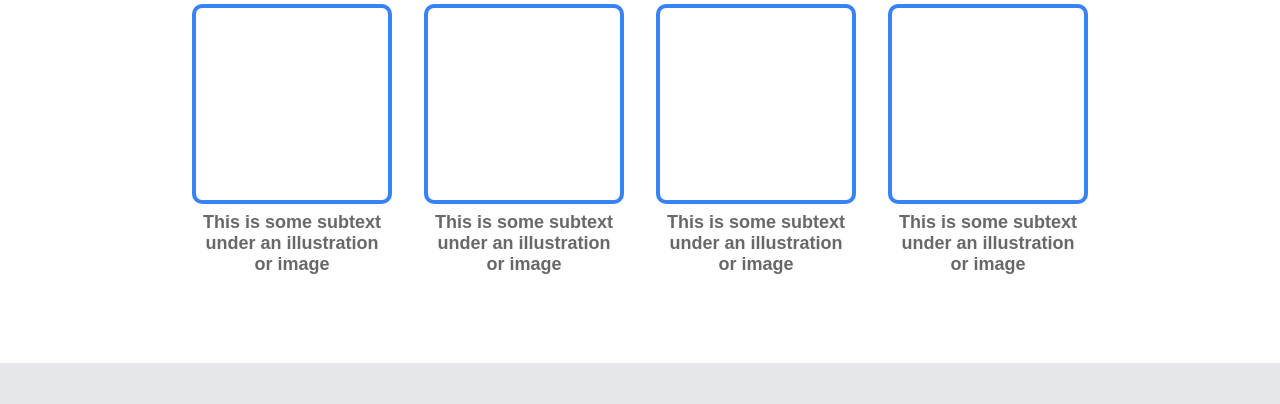
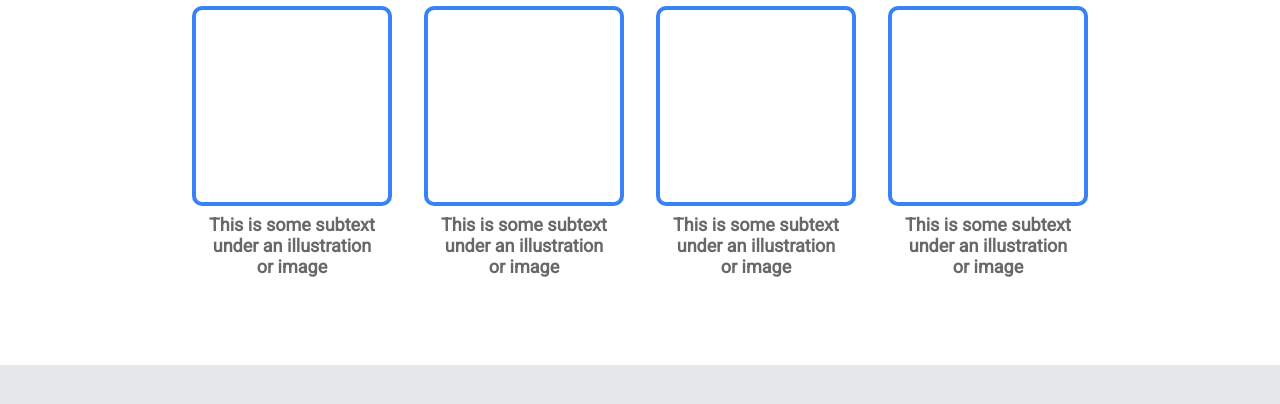
Before and after one commit to finn414/landing-page, a plain HTML site: page index.html in a window 1280 px wide. Shown: the part 548-952 px from the top of the page. Drawn offline with Linux system fonts and the light colour scheme.

Commit message:
Add Roboto font

```diff
--- a/index.html
+++ b/index.html
@@ -5,6 +5,7 @@
     <meta name="viewport" content="width=device-width, initial-scale=1.0">
     <title>Landing Page</title>
     <link rel="stylesheet" href="style.css">
+    <link href='https://fonts.googleapis.com/css?family=Roboto' rel='stylesheet'>
 </head>
 <body>
     <div class="part-1">
--- a/style.css
+++ b/style.css
@@ -4,7 +4,7 @@
     padding:0;
 }
 body{
-    font-family:Arial, Helvetica, sans-serif;
+    font-family: 'Roboto';
 }
 .part-1{
     background-color: #1F2937;
@@ -102,7 +102,7 @@ button{
     text-align: center;
     color: rgb(104, 104, 104);
     font-size: 18px;
-    padding:8px 4px;
+    padding:8px 16px;
     font-weight: 700;
     margin-bottom: 80px;
 }
```
